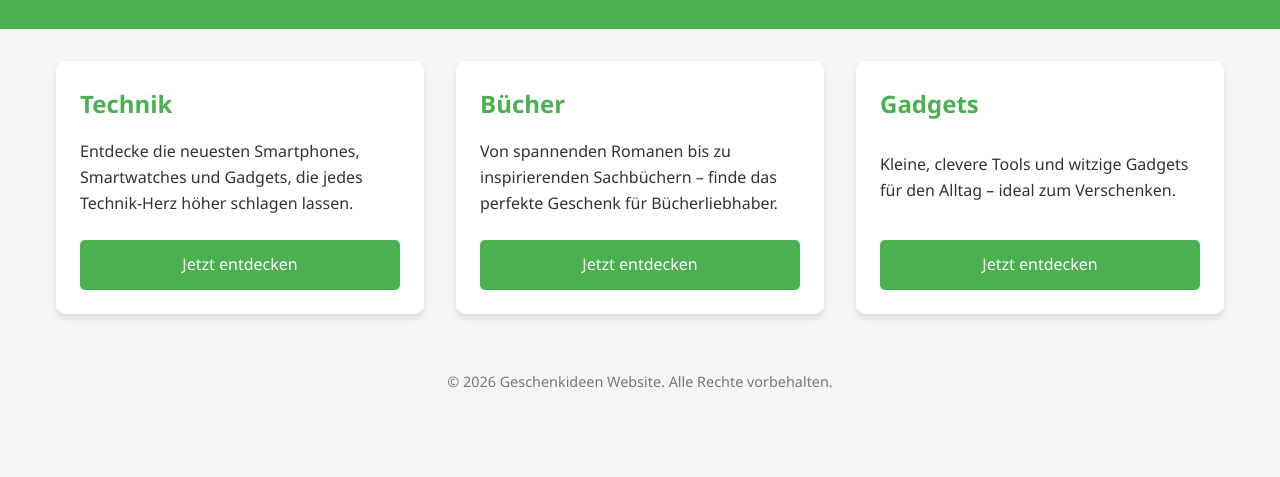
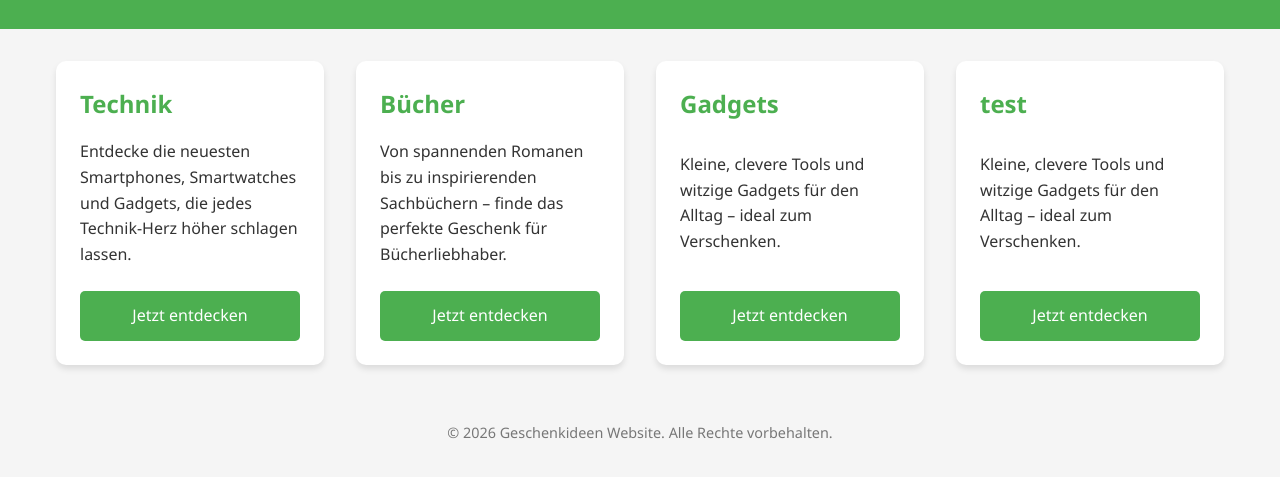
Before and after one commit to techland8/.github.io, a plain HTML site: page index.html in a window 1280 px wide. Shown: the part 99-576 px from the top of the page. Drawn offline with Linux system fonts and the light colour scheme.

Commit message:
Update index.html

```diff
--- a/index.html
+++ b/index.html
@@ -105,6 +105,12 @@
             <p>Kleine, clevere Tools und witzige Gadgets für den Alltag – ideal zum Verschenken.</p>
             <a href="https://www.amazon.de/s?k=gadgets+geschenk" target="_blank">Jetzt entdecken</a>
         </div>
+
+        <div class="category">
+            <h2>test</h2>
+            <p>Kleine, clevere Tools und witzige Gadgets für den Alltag – ideal zum Verschenken.</p>
+            <a href="https://www.amazon.de/s?k=gadgets+geschenk" target="_blank">Jetzt entdecken</a>
+        </div>
     </main>
 
     <footer>
```
